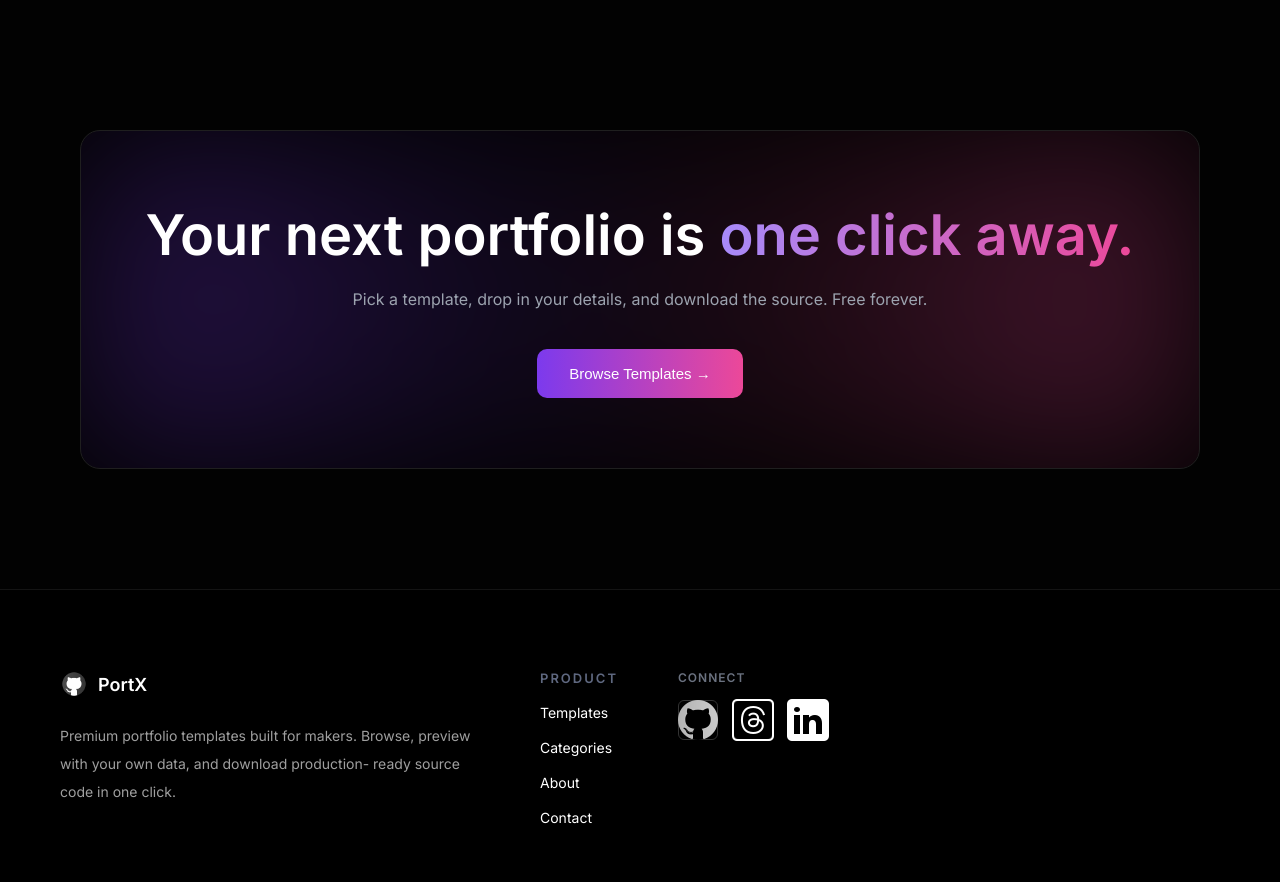
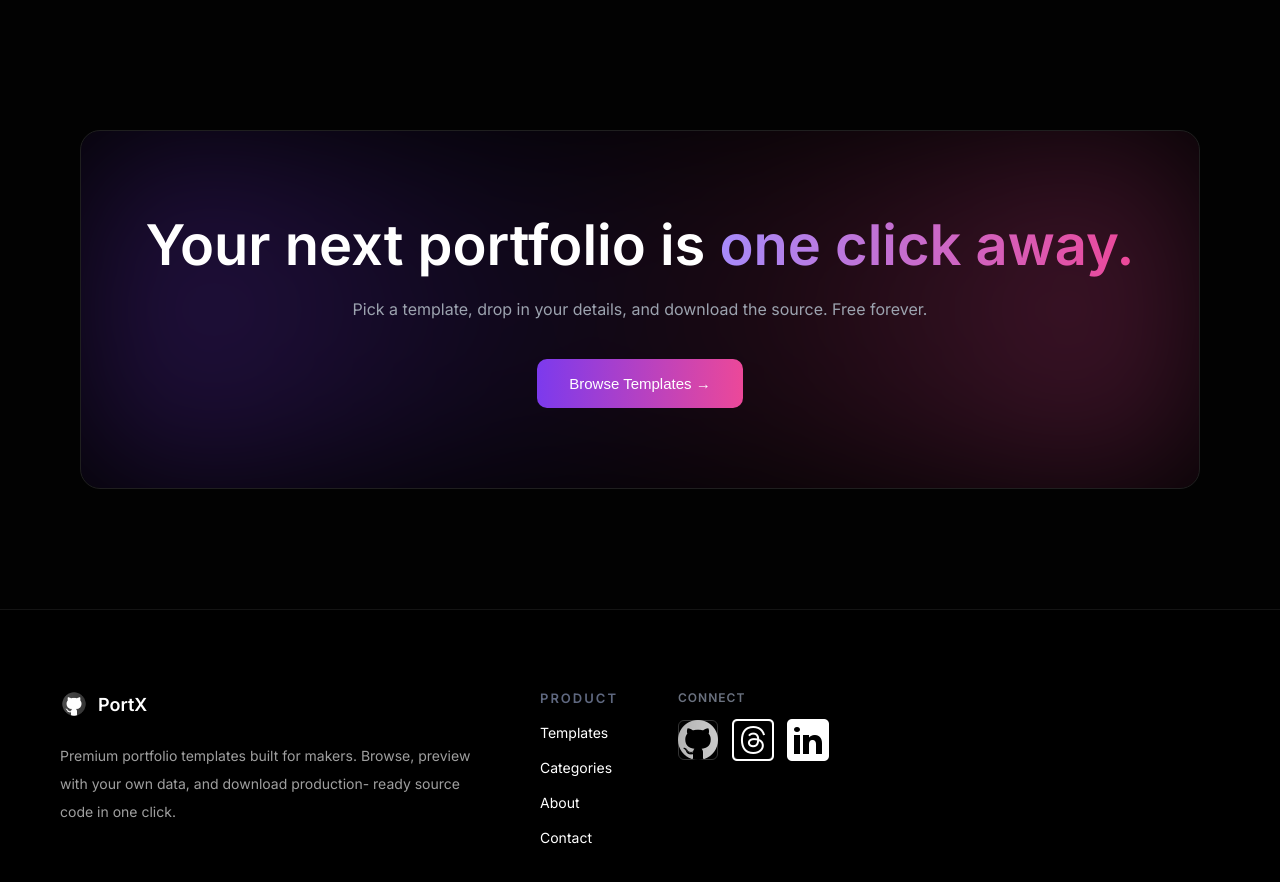
Before and after one commit to YugShah1510/PortX, a React (Vite) app in the folder Port_X/: page / in a window 1280 px wide. Shown: the part 2980-3862 px from the top of the page. Built offline with nearby package versions, Linux system fonts and the light colour scheme.

Commit message:
Update CTA.css

```diff
--- a/Port_X/src/components/CTA.css
+++ b/Port_X/src/components/CTA.css
@@ -6,7 +6,7 @@
 .cta-box {
   border: 1px solid #1f1f1f;
   border-radius: 20px;
-  padding: 70px 30px;
+  padding: 80px 40px;
   text-align: center;
   position: relative;
   overflow: hidden;
```
